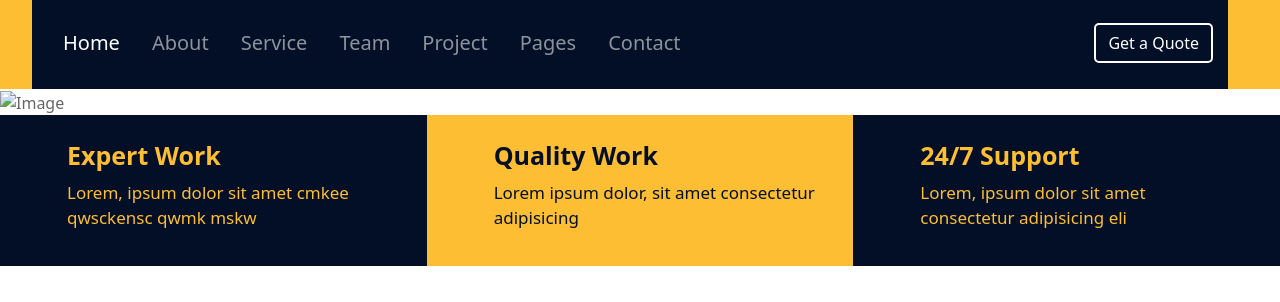
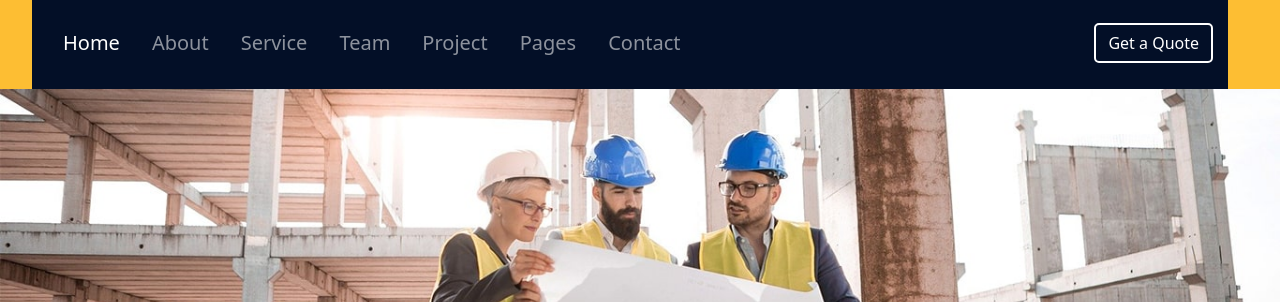
Before and after one commit to EekshaHollaR/WebDev_Practice, a plain HTML site: page task1-builderz.html in a window 1280 px wide. Shown: the part 93-395 px from the top of the page. Drawn offline with nearby package versions, Linux system fonts and the light colour scheme.

Commit message:
Update task1-builderz.html

```diff
--- a/task1-builderz.html
+++ b/task1-builderz.html
@@ -82,7 +82,7 @@
         </div>
 
         <div class="center-image w-100">
-            <img src="Class1-Basics\Homework\work-1\pic-1.jpg" class="img-center" alt="Image">
+            <img src="pic-1.jpg" class="img-center" alt="Image">
                  <div class="image-caption">
                     <p>We Are Professional</p>
                     <h1>For Your Dream Project</h1>
```
